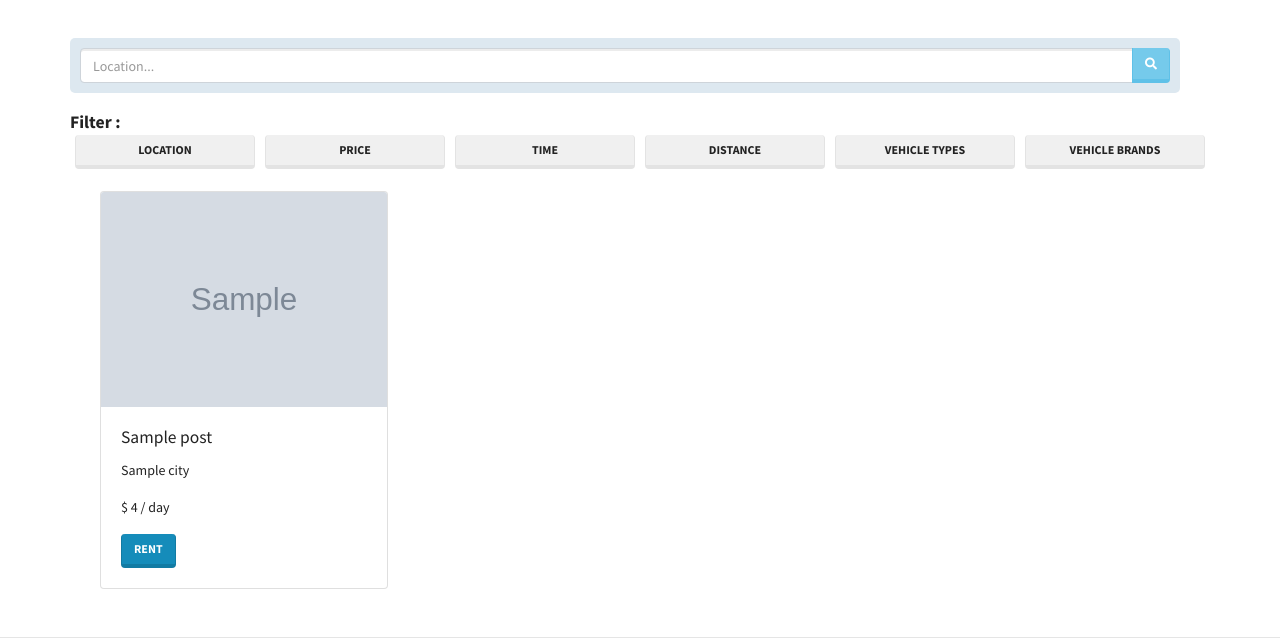
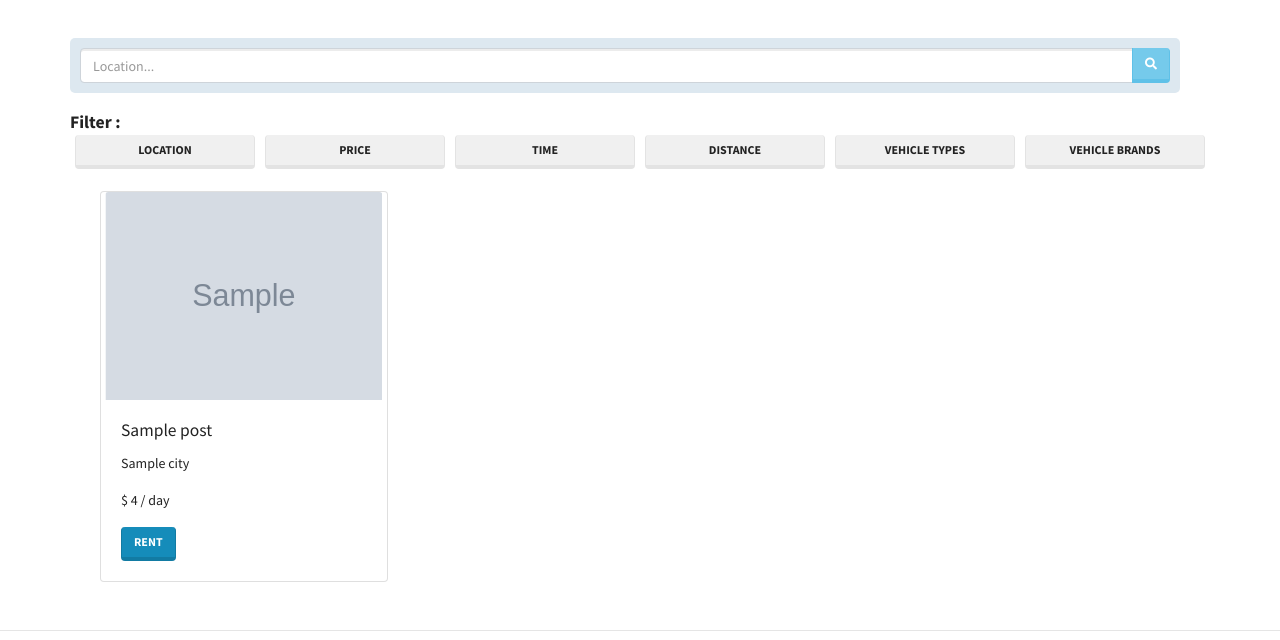
Before and after one commit to yiluzeng/YHACK-smartcar, a Flask app: template app/templates/car_list/car_list.html in a window 1280 px wide. Shown: the part 58-698 px from the top of the page. Run offline with Flask 2, Linux system fonts and the light colour scheme; the template is opened without the code that fills it: most values are stand-ins (such as "Sample title", 1, 10 or a date in 2020); grey boxes marked "Sample" are stand-in pictures; some libraries are stand-ins or nearby versions.

Commit message:
Add Image Scaling

```diff
--- a/app/static/car_list.css
+++ b/app/static/car_list.css
@@ -20,6 +20,23 @@
   margin-bottom: 20px;
 }
 
+.car-img {
+  height: 100%;
+  width: auto;
+
+  position: absolute;
+  left: 50%;
+  top: 50%;
+  -webkit-transform: translateY(-50%) translateX(-50%);
+}
+
+.car-img-box {
+  width: 100%;
+  height: 13rem;
+  position: relative;
+  overflow: hidden;
+}
+
 .menu .col {
   margin-left: 0.3rem;
   margin-right: 0.3rem;
--- a/app/templates/car_list/_post.html
+++ b/app/templates/car_list/_post.html
@@ -1,6 +1,8 @@
 <div class="col car-card-col">
   <div class="card" style="width: 18rem;">
-    <img class="card-img-top" src="{{ post.image }}" alt="Card image cap">
+    <div class="car-img-box">
+      <img class="card-img-top car-img" src="{{ post.image }}" alt="Card image cap">
+    </div>
     <div class="card-body">
       <h5 class="card-title">{{ post.name }}</h5>
       <p class="card-text">{{ post.city }}</p>
```
